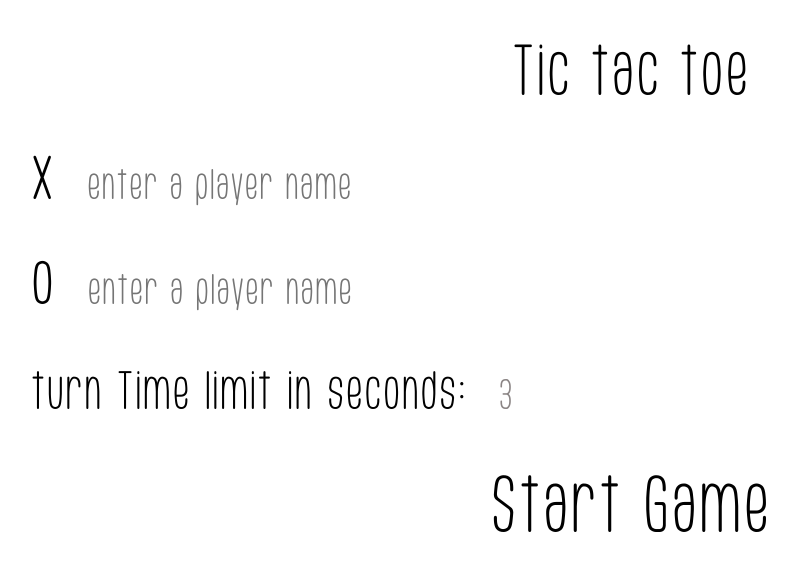
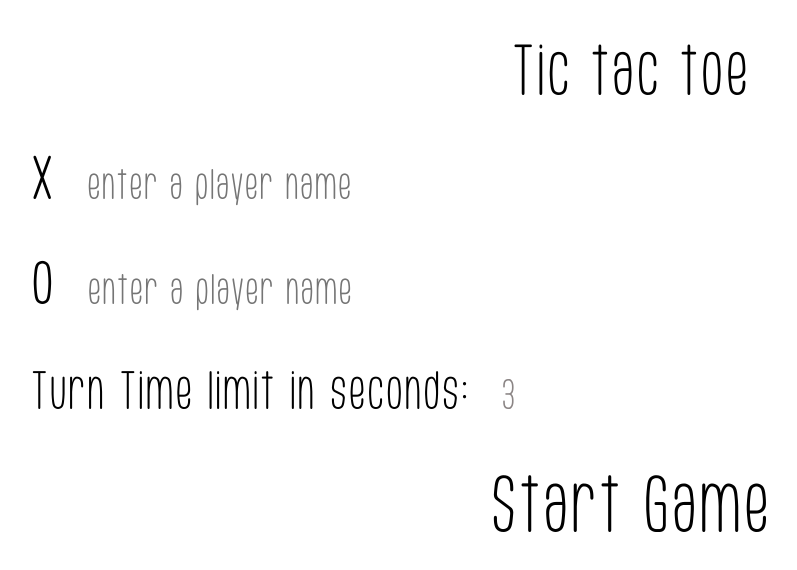
Before and after one commit to starjardin/tic-tac-toe-typescript, a React (Create React App) app: page / in a window 1280 px wide. Shown: the top 570 px of the page, without its empty margins (10-807 px from the left). Built offline with nearby package versions, Linux system fonts and the light colour scheme.

Commit message:
capitalised the first letter of start game

```diff
--- a/src/components/startgame/index.tsx
+++ b/src/components/startgame/index.tsx
@@ -59,7 +59,7 @@ export default function StartGame() {
 				/>
 			</label>
 			<label>
-				<span>turn Time limit in seconds:</span>
+				<span>Turn Time limit in seconds:</span>
 				<Input
 					type='number'
 					name='time'
```
Also changed, not shown: 1 other file (tests, documents, lock files or other folders).
